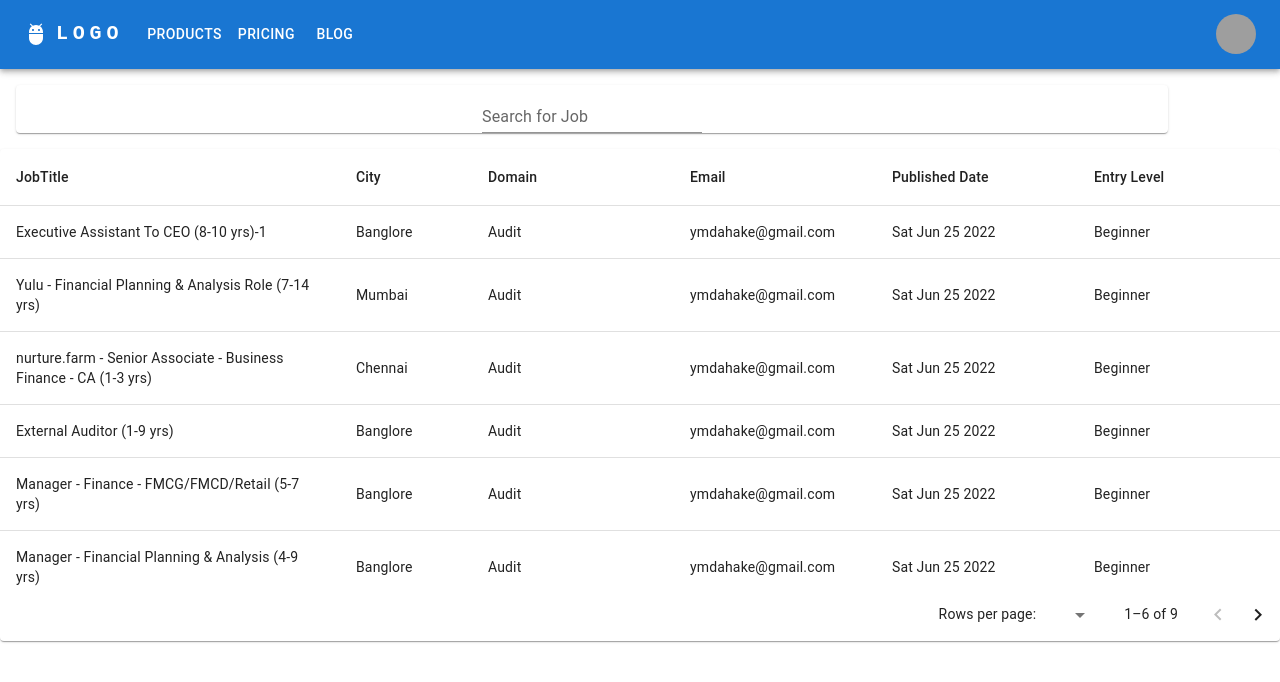
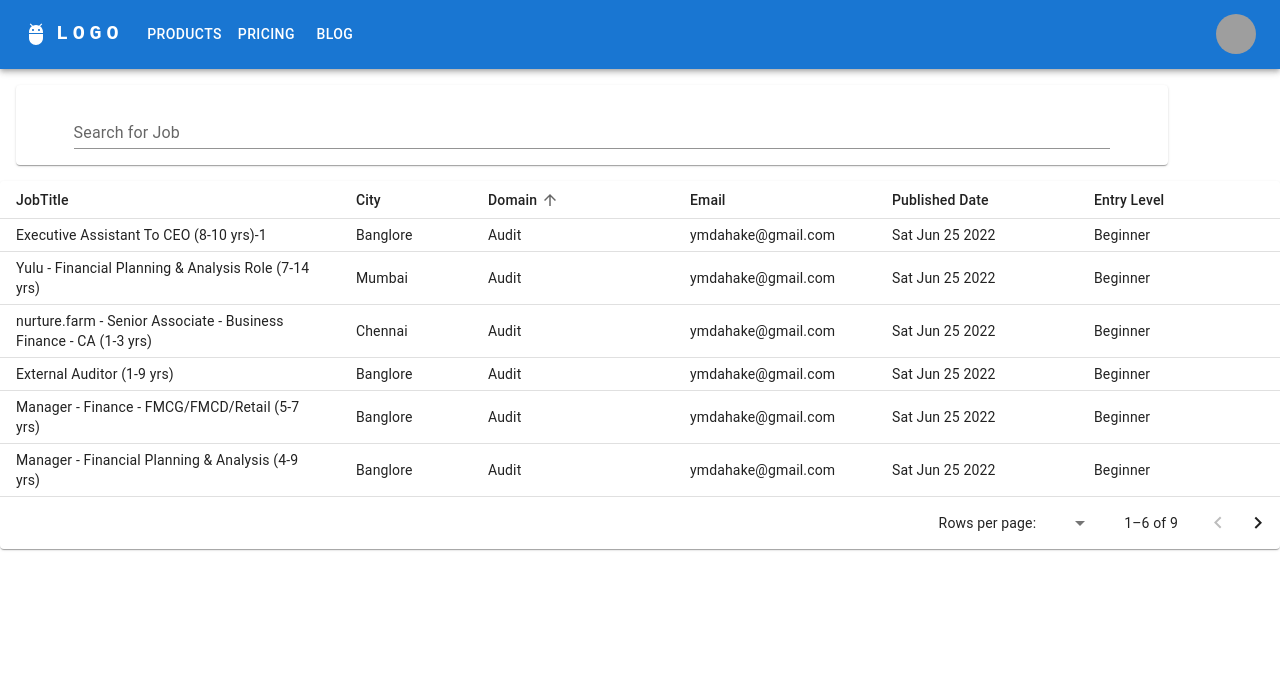
Before and after one commit to ymdahake/jobportal, a React (Create React App) app: page / in a window 1280 px wide. Shown: the top 682 px of the page. Built offline with nearby package versions, Linux system fonts and the light colour scheme; grey boxes are pictures that could not be loaded.

Commit message:
Added sorting logic at column level

```diff
--- a/src/components/JobSearchInput/JobSearchInput.tsx
+++ b/src/components/JobSearchInput/JobSearchInput.tsx
@@ -4,7 +4,7 @@ import React from 'react'
 export default function JobSearchInput() {
   return (
     <Card sx={{ width: 0.9 , margin: 2 }}>
-        <TextField id="standard-basic" label="Search for Job" variant="standard" />
+        <TextField sx={{ width: 0.9 , margin: 2 }} id="standard-basic" label="Search for Job" variant="standard" />
     </Card>
   )
 }
--- a/src/components/JobTable/JobTable.tsx
+++ b/src/components/JobTable/JobTable.tsx
@@ -8,6 +8,9 @@ import TableHead from '@mui/material/TableHead';
 import TablePagination from '@mui/material/TablePagination';
 import TableRow from '@mui/material/TableRow';
 import JobTableRow from '../JobTableRow/JobTableRow';
+import Box from '@mui/material/Box';
+import TableSortLabel from '@mui/material/TableSortLabel';
+import { visuallyHidden } from '@mui/utils';
 
 interface Column {
   id: 'jobTitle' | 'city' | 'domain' | 'email' | 'publishedDate'|'entryLevel';
@@ -74,9 +77,36 @@ const rows = [
   createData('TVS Credit - Business Planning Role (3-10 yrs)', 'Banglore', 'Audit', 'ymdahake@gmail.com',new Date().toDateString(),'Beginner'),
 ];
 
+function descendingComparator<T>(a: T, b: T, orderBy: keyof T) {
+  if (b[orderBy] < a[orderBy]) {
+    return -1;
+  }
+  if (b[orderBy] > a[orderBy]) {
+    return 1;
+  }
+  return 0;
+}
+
+type Order = 'asc' | 'desc';
+
+function getComparator<Key extends keyof any>(
+  order: Order,
+  orderBy: Key,
+): (
+  a: { [key in Key]: number | string },
+  b: { [key in Key]: number | string },
+) => number {
+  return order === 'desc'
+    ? (a, b) => descendingComparator(a, b, orderBy)
+    : (a, b) => -descendingComparator(a, b, orderBy);
+}
+
+
 export default function JobTable() {
   const [page, setPage] = React.useState(0);
   const [rowsPerPage, setRowsPerPage] = React.useState(6);
+  const [order, setOrder] = React.useState<Order>('asc');
+  const [orderBy, setOrderBy] = React.useState<keyof Data>('domain');
 
   const handleChangePage = (event: unknown, newPage: number) => {
     setPage(newPage);
@@ -87,10 +117,25 @@ export default function JobTable() {
     setPage(0);
   };
 
+  const handleRequestSort = (
+    event: React.MouseEvent<unknown>,
+    property: keyof Data,
+  ) => {
+    const isAsc = orderBy === property && order === 'asc';
+    setOrder(isAsc ? 'desc' : 'asc');
+    setOrderBy(property);
+  };
+
+const createSortHandler =
+  (property: keyof Data) => (event: React.MouseEvent<unknown>) => {
+    handleRequestSort(event, property);
+  };
+
   return (
+    <Box sx={{ width: '100%' }}>
     <Paper sx={{ width: '100%', overflow: 'hidden' }}>
       <TableContainer sx={{ maxHeight: 440 }}>
-        <Table stickyHeader aria-label="sticky table">
+        <Table stickyHeader aria-label="sticky table" size="small">
           <TableHead>
             <TableRow>
               {columns.map((column) => (
@@ -98,8 +143,21 @@ export default function JobTable() {
                   key={column.id}
                   align={column.align}
                   style={{ minWidth: column.minWidth }}
+                  sortDirection={orderBy === column.id ? order : false}
                 >
-                  {column.label}
+
+                  <TableSortLabel
+              active={orderBy === column.id}
+              direction={orderBy === column.id ? order : 'asc'}
+              onClick={createSortHandler(column.id)}
+            >
+              {column.label}
+              {orderBy === column.id ? (
+                <Box component="span" sx={visuallyHidden}>
+                  {order === 'desc' ? 'sorted descending' : 'sorted ascending'}
+                </Box>
+              ) : null}
+            </TableSortLabel>
                 </TableCell>
               ))}
             </TableRow>
@@ -107,6 +165,7 @@ export default function JobTable() {
           <TableBody>
             {rows
               .slice(page * rowsPerPage, page * rowsPerPage + rowsPerPage)
+              .sort(getComparator(order, orderBy))
               .map((row) => {
                 return (
                 <JobTableRow tableColumns={columns} row={row}/>
@@ -125,5 +184,6 @@ export default function JobTable() {
         onRowsPerPageChange={handleChangeRowsPerPage}
       />
     </Paper>
+    </Box>
   );
 }
```
